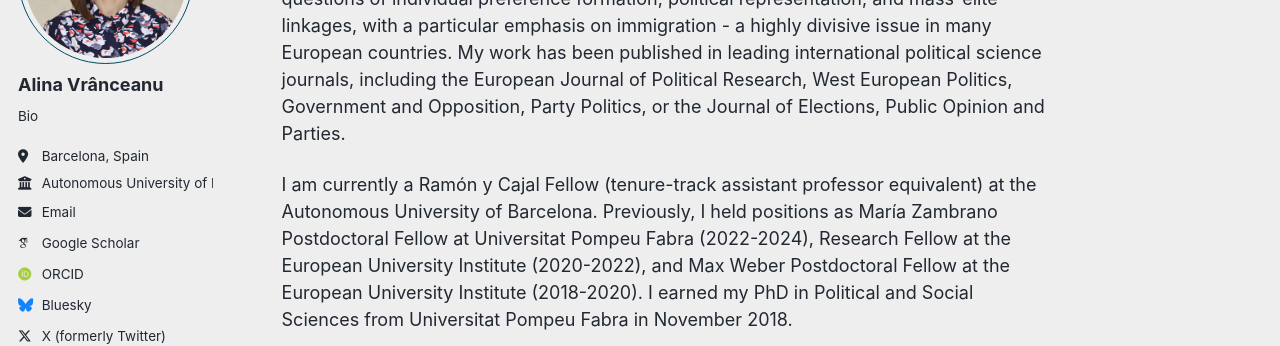
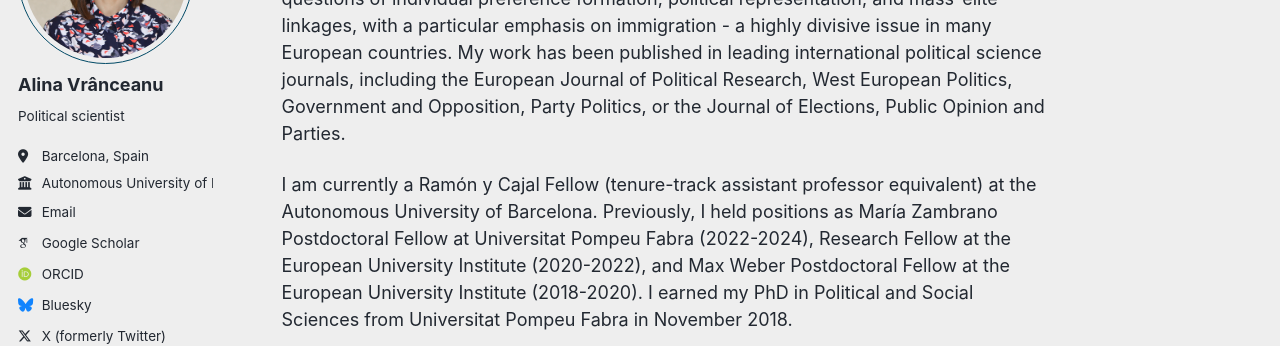
Before and after one commit to alinavranceanu/alinavranceanu.github.io, a Jekyll site: the page built from _pages/about.md, in a window 1280 px wide. Shown: the part 210-556 px from the top of the page. Built offline with Jekyll 4.4.1, drawn with Linux system fonts in a browser that asks for light colours; some web fonts are replaced; a script that is not in the unit is left out.

Commit message:
Update _config.yml

```diff
--- a/_config.yml
+++ b/_config.yml
@@ -25,7 +25,7 @@ author:
   avatar           : "profile.png"
   name             : "Alina Vrânceanu"
   pronouns         : # example: "she/her"
-  bio              : "Bio"
+  bio              : "Political scientist"
   location         : "Barcelona, Spain"
   employer         : "Autonomous University of Barcelona"
   uri              : # URL
```
